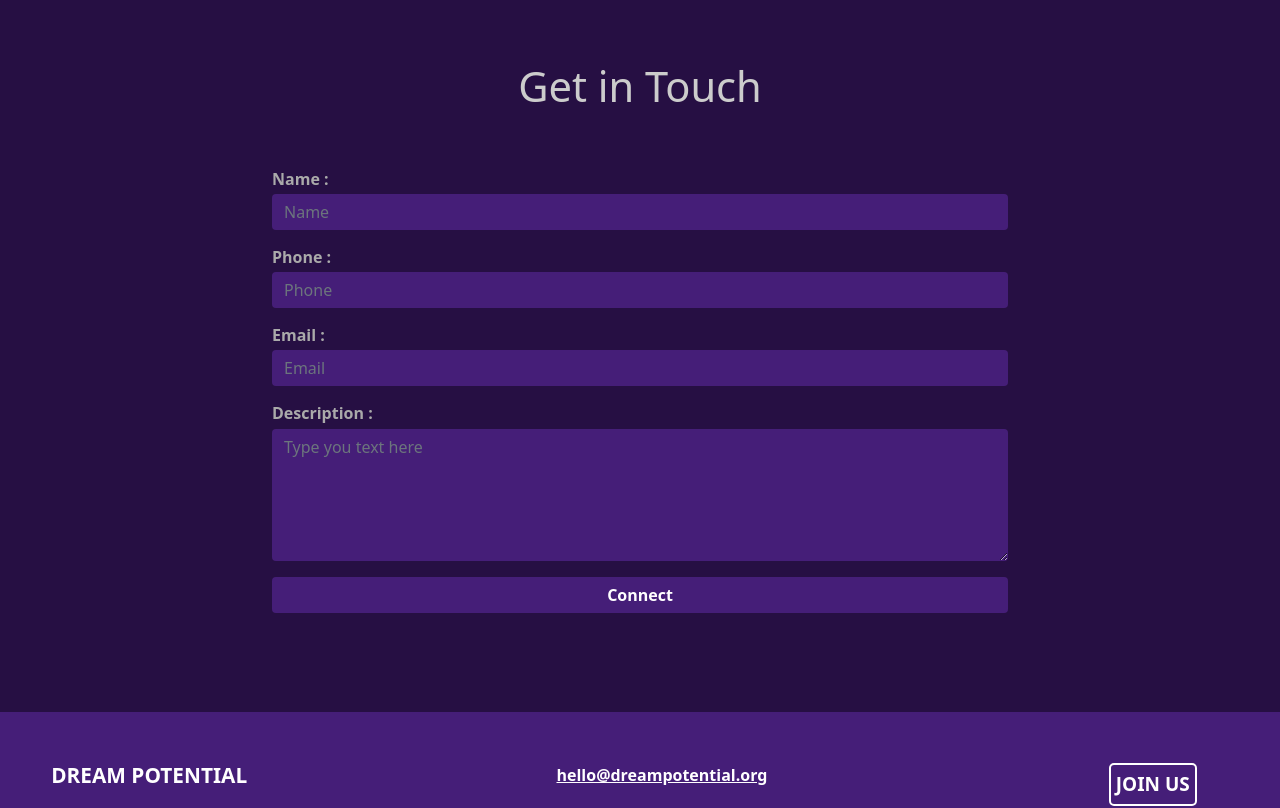
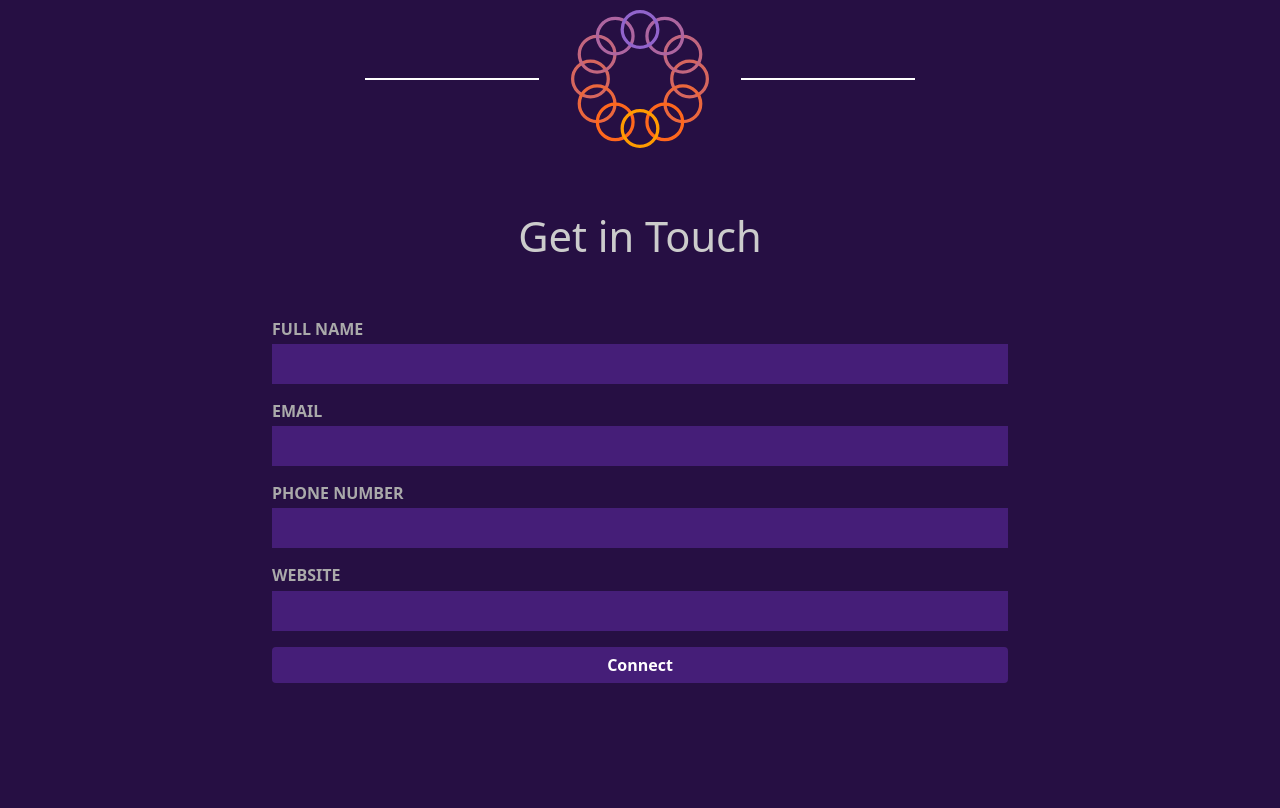
Before and after one commit to Dreampotential-org/site, a React (Create React App) app: page /labs in a window 1280 px wide. Shown: the part 2012-2820 px from the top of the page. Built offline with nearby package versions, Linux system fonts and the light colour scheme.

Commit message:
worked on api integration of get in touch form

```diff
--- a/package.json
+++ b/package.json
@@ -6,12 +6,14 @@
     "@testing-library/jest-dom": "^5.16.4",
     "@testing-library/react": "^13.3.0",
     "@testing-library/user-event": "^13.5.0",
+    "axios": "^0.27.2",
     "bootstrap": "^5.1.3",
     "react": "^18.1.0",
     "react-bootstrap": "^2.4.0",
     "react-dom": "^18.1.0",
     "react-router-dom": "^6.3.0",
     "react-scripts": "5.0.1",
+    "react-toastify": "^9.0.4",
     "web-vitals": "^2.1.4"
   },
   "scripts": {
--- a/src/App.css
+++ b/src/App.css
@@ -14,7 +14,7 @@
 }
 .iframe {
   width: 100%;
-  height: 450px;
+  height: 600px;
   max-width: 900px;
 }
 @media screen and (max-width:555px) {
--- a/src/Components/GetInTouch/GetInTouch.css
+++ b/src/Components/GetInTouch/GetInTouch.css
@@ -30,6 +30,8 @@
     border: none;
     margin-top: 0;
     color: #fff;
+    height:40px;
+    width: 100%;
 }
 
 .btn-connect{
@@ -68,3 +70,7 @@ h1{
     box-shadow:none;
     color: #fff;
 }
+
+.err-msg{
+    color: red;
+}
--- a/src/Components/GetInTouch/GetInTouch.js
+++ b/src/Components/GetInTouch/GetInTouch.js
@@ -1,10 +1,85 @@
-import React from "react";
+import React ,{useRef, useState ,useEffect} from "react";
 import { Container, Button } from "react-bootstrap";
 import Circles from "../../assets/Circles-01.svg";
-import Form from 'react-bootstrap/Form';
+import Form from "react-bootstrap/Form";
 import "./GetInTouch.css";
+import { leadCreateApi } from "../../services/helper";
+import { ToastContainer, toast } from "react-toastify";
+import 'react-toastify/dist/ReactToastify.css';
 
 const GetInTouch = (props) => {
+
+  const [valuesregi, setValuesregi] = useState({
+    name: "",
+    email: "",
+    phone: "",
+    website: "",
+  });
+
+  const [errorCreate, setErrorCreate] = useState({});
+
+  const onChangeregi = (event) => {
+    event.persist();
+    setErrorCreate(validateregi(valuesregi));
+    setValuesregi((valuesregi) => ({
+      ...valuesregi,
+      [event.target.name]: event.target.value,
+    }));
+  };
+
+  const handleSubmit = (event) => {
+    event.preventDefault();
+    setErrorCreate(validateregi(valuesregi));
+    //console.log('valuesregi'+JSON.stringify(valuesregi))
+    // toast.success("Created successfully !");
+
+      let errorCreate = {};
+      if (!valuesregi.name) {
+                errorCreate.name = "Name is required";
+                console.log('valuesregi dsdads'+JSON.stringify(errorCreate.name))
+      } else if (!/^[a-zA-Z]/.test(valuesregi.name)) {
+        errorCreate.name = "Name is invalid";
+      }
+      if (!valuesregi.email) {
+        errorCreate.email = "Email address is required";
+      } else if (!/\S+@\S+\.\S+/.test(valuesregi.email)) {
+        errorCreate.email = "Email address is invalid";
+      }
+      if (!valuesregi.phone) {
+        errorCreate.phone = "phone number is required";
+      } else if (!/\S+@\S+\.\S+/.test(valuesregi.email)) {
+        errorCreate.phone = "phone number is invalid";
+      }
+
+      else{
+      const payload = {
+        name: valuesregi.name,
+        email: valuesregi.email,
+        phone: valuesregi.phone,
+        website: valuesregi.website,
+      };
+
+      leadCreateApi(payload)
+          .then((res) => {
+            // console.log("response==>"+JSON.stringify(res))
+            if (res?.status == 201) {
+              toast.success("information submitted successfully !");
+              setValuesregi({
+                name: "",
+                email: "",
+                phone: "",
+                website: "",
+              });
+            } else {
+              toast.error("all fields is required");
+            }
+          })
+          .catch((err) => {
+            toast.error("email is required !"+err);
+          });
+      }
+    }
+
   return (
     <Container className="mt-5" ref={props.ref}>
       <div className="line-center">
@@ -14,49 +89,97 @@ const GetInTouch = (props) => {
       </div>
       <div className="form-section">
         <h1 className="mt-5">Get in Touch</h1>
-          <Form className="touch_form mt-2">
-
-            <Form.Label className="label">Name :</Form.Label>
-            <Form.Control className="input-box" type="email" placeholder="Name" />
 
 
-            <Form.Label className="label">Phone :</Form.Label>
-            <Form.Control className="input-box" type="email" placeholder="Phone" />
+        <form className="touch_form mt-2">
+                        <div className="input-container">
+                          <label className="label">FULL NAME </label>
+                          <input
+                          className="input-box"
+                          onChange={onChangeregi}
+                          value={valuesregi.name}
+                          type="text" name="name" required />
 
+                        {errorCreate.name && (
+                        <p className="err-msg">
+                          {errorCreate.name}
+                        </p>
+                        )}
 
-            <Form.Label className="label">Email :</Form.Label>
-            <Form.Control className="input-box" type="email" placeholder="Email" />
+                        </div>
+                        <div className="input-container">
+                          <label className="label">EMAIL </label>
+                          <input
+                          className="input-box"
+                            onChange={onChangeregi}
+                            value={valuesregi.email}
+                           type="text" name="email" required />
 
-            <Form.Label className="label">Description :</Form.Label>
-            <Form.Control className="input-box" as="textarea" rows={5} placeholder="Type you text here" />
+                        {errorCreate.email && (
+                        <p className="err-msg">
+                          {errorCreate.email}
+                        </p>
+                        )}
 
-            <Button className="btn-connect label mt-3" variant="outline-*">Connect</Button>
-          </Form>
                         </div>
-          {/* <Row>
+                        <div className="input-container">
+                          <label className="label">PHONE NUMBER </label>
+                          <input
+                          className="input-box"
+                          onChange={onChangeregi}
+                          value={valuesregi.phone}
+                          type="number" name="phone" required />
 
-            <h1 className="mt-5">Get in Touch</h1>
-            <Form>
+                        {errorCreate.phone && (
+                        <p className="err-msg">
+                          {errorCreate.phone}
+                        </p>
+                        )}
 
-              <Form.Label className="label">Name</Form.Label>
-              <Form.Control className="input-box" type="email" placeholder="Name" />
+                        </div>
+                        <div className="input-container">
+                          <label className="label">WEBSITE</label>
+                          <input
+                          className="input-box"
+                          onChange={onChangeregi}
+                          value={valuesregi.website}
+                          type="text" name="website" required />
 
+                        {errorCreate.website && (
+                        <p className="">
+                          {errorCreate.website}
+                        </p>
+                        )}
 
-              <Form.Label className="label">Phone</Form.Label>
-              <Form.Control className="input-box" type="email" placeholder="Phone" />
+                        </div>
+                        <div className="button-container pb-5">
+                          {/* <button className="submit"type="submit" onClick={handleSubmit}> SUBMIT</button> */}
+                          <Button onClick={handleSubmit} className="btn-connect label mt-3" variant="outline-*">
+                            Connect
+                          </Button>
+                          <ToastContainer />
+                        </div>
+        </form>
 
-
-              <Form.Label className="label">Email</Form.Label>
-              <Form.Control className="input-box" type="email" placeholder="Email" />
-
-              <Form.Label className="label">Description</Form.Label>
-              <Form.Control className="input-box" as="textarea" rows={5} placeholder="Type you text here" />
-
-              <Button className="btn-connect label mt-3" variant="outline-*">Connect</Button>
-            </Form>
-          </Row> */}
+      </div>
     </Container>
   );
 };
 
+function validateregi(valuesregi) {
+  console.log("valuesregi :- "+JSON.stringify(valuesregi))
+  let errorCreate = {};
+  if (!valuesregi.name) {
+    errorCreate.name = "Name is required";
+  } else if (!/^[a-zA-Z]/.test(valuesregi.name)) {
+    errorCreate.name = "Name is invalid";
+  }
+  if (!valuesregi.email) {
+    errorCreate.email = "Email address is required";
+  } else if (!/\S+@\S+\.\S+/.test(valuesregi.email)) {
+    errorCreate.email = "Email address is invalid";
+    }
+    return errorCreate;
+  }
+
 export default GetInTouch;
--- /dev/null
+++ b/src/Components/Iframe/Iframe.css
@@ -0,0 +1,3 @@
+.main-div{
+    text-align: center;
+}
--- /dev/null
+++ b/src/Components/Iframe/Iframe.js
@@ -0,0 +1,18 @@
+import React from 'react'
+import './Iframe.css'
+
+const Iframe = () => {
+  return (
+    <>
+        <div>Iframe</div>
+        <div className='main-div'>
+        <div className='iframe_section'>
+                <iframe class="iframe" title="Connect" src="https://teacher.dreampotential.org/slide_1.html?lesson_id=43" frameborder="0"></iframe>
+                </div>
+        </div>
+    </>
+
+  )
+}
+
+export default Iframe
--- a/src/Pages/Home.js
+++ b/src/Pages/Home.js
@@ -8,6 +8,7 @@ import Select_Partners from '../Components/Select_Partners/Select_Partners';
 import GetInTouch from '../Components/GetInTouch/GetInTouch';
 import Footer from '../Components/Footer/Footer';
 import NewHero from '../Components/NewHeroSection/NewHero';
+import Iframe from '../Components/Iframe/Iframe';
 
 const Home = () => {
   const aboutSection = useRef(null);
@@ -27,6 +28,7 @@ const Home = () => {
         </div> */}
         <NewHero/>
         <Select_Partners />
+        <Iframe/>
         <div className="section section2" ref={aboutSection}>
           <GetInTouch />
         </div>
--- /dev/null
+++ b/src/services/axios.js
@@ -0,0 +1,16 @@
+import axios from "axios";
+const baseURL = process.env.REACT_APP_SERVER_URL;
+
+console.log("BASEURL", baseURL);
+let headers = {};
+
+if (localStorage.token) {
+  //headers.Authorization = `Bearer ${localStorage.token}`;
+}
+
+const axiosInstance = axios.create({
+  baseURL: baseURL,
+ // headers,
+});
+
+export default axiosInstance;
--- /dev/null
+++ b/src/services/helper.js
@@ -0,0 +1,26 @@
+
+import axiosInstance from "../services/axios";
+
+
+export const leadCreateApi = (payload) => {
+
+    return axiosInstance
+      .post("/lead/", payload)
+      .then((res) => {
+        console.log("res=>", res);
+        return res;
+      })
+      .catch((err) => {
+        if (err.res) {
+          // Request made and server responded
+        } else if (err.request) {
+          // The request was made but no response was received
+          console.log(err.request);
+          var resp = JSON.parse(err.request.response);
+          //    alert(resp.message);
+        } else {
+          // Something happened in setting up the request that triggered an Error
+          console.log("Error", err.message);
+        }
+      });
+  };
```
Also changed, not shown: 2 other files (tests, documents, lock files or other folders). Lines whose indentation alone changed are shown as unchanged.
